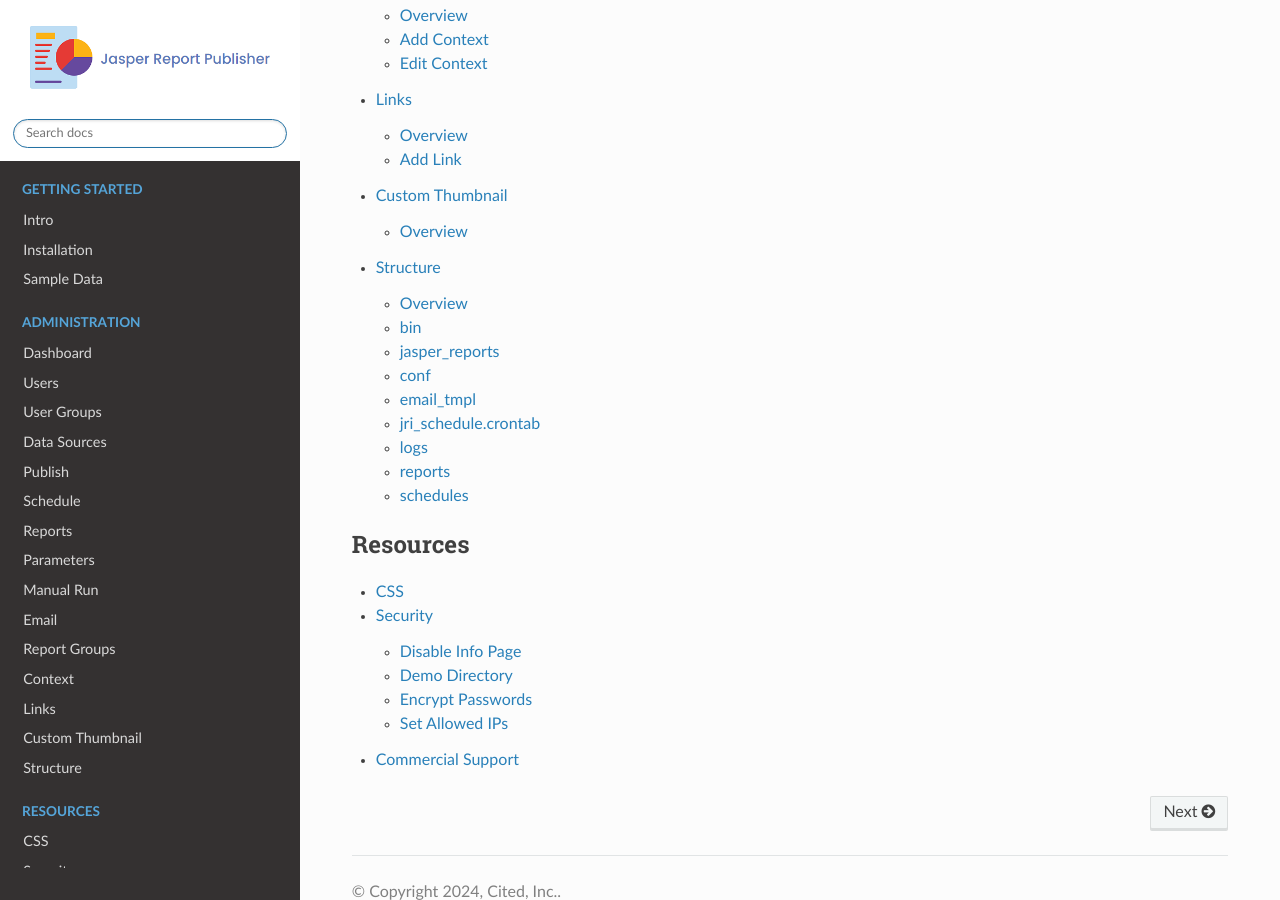
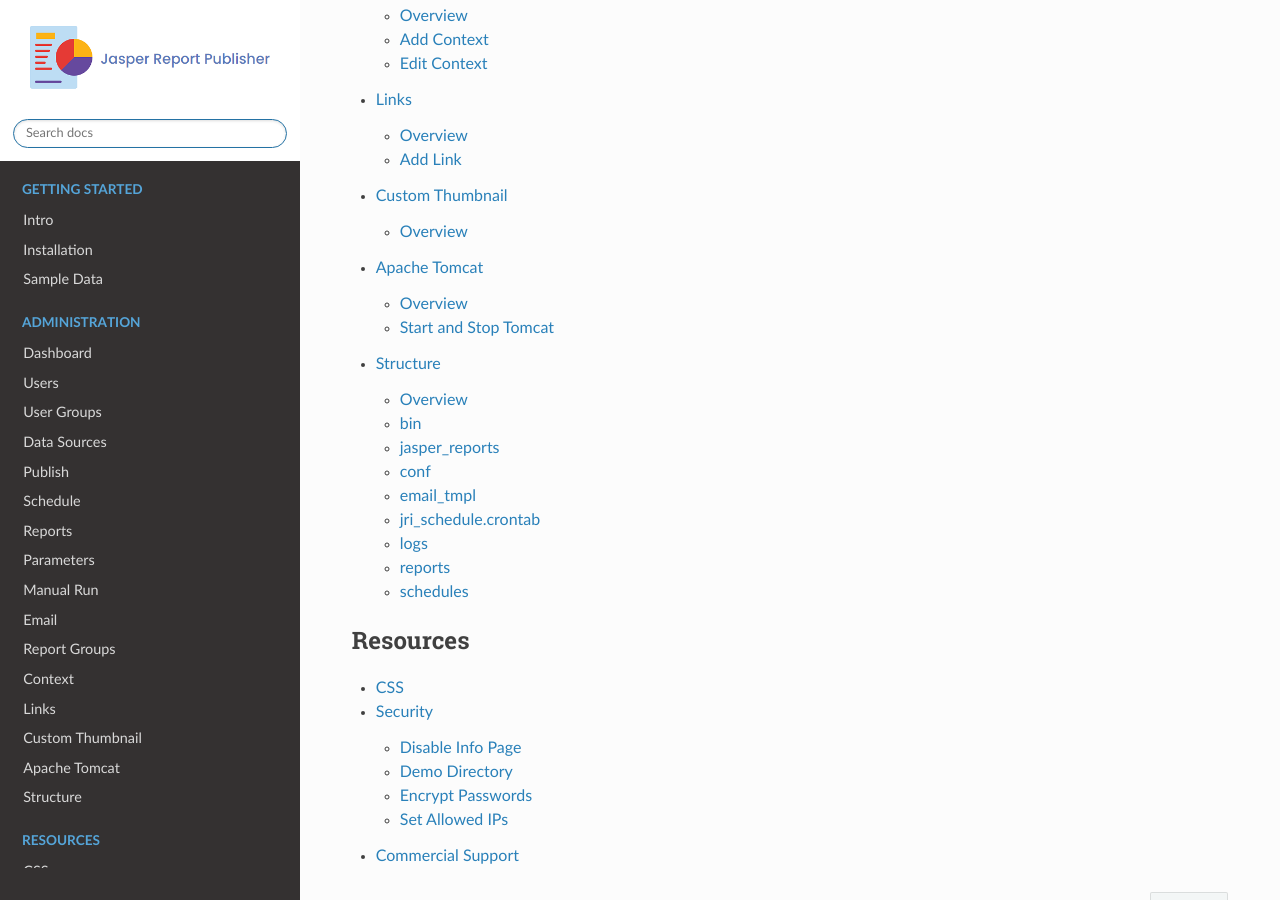
Before and after one commit to AcuGIS/jasper-report-publisher, a Sphinx documentation site: the page built from docs/index.rst, in a window 1280 px wide and 900 px high, scrolled down 3110 px. Built offline with Sphinx 7.4.7 and the Read the Docs theme 2.0.0, drawn with Linux system fonts in a browser that asks for light colours; pages that are not in the unit, such as notebooks, are missing from menus.

Commit message:
Update index.rst

```diff
--- a/docs/index.rst
+++ b/docs/index.rst
@@ -33,6 +33,7 @@ Jasper Report Publisher
     components/context/index
     components/links/index
     components/thumbnail/index
+    components/tomcat/index
     components/structure/index
 
 .. toctree::
```
